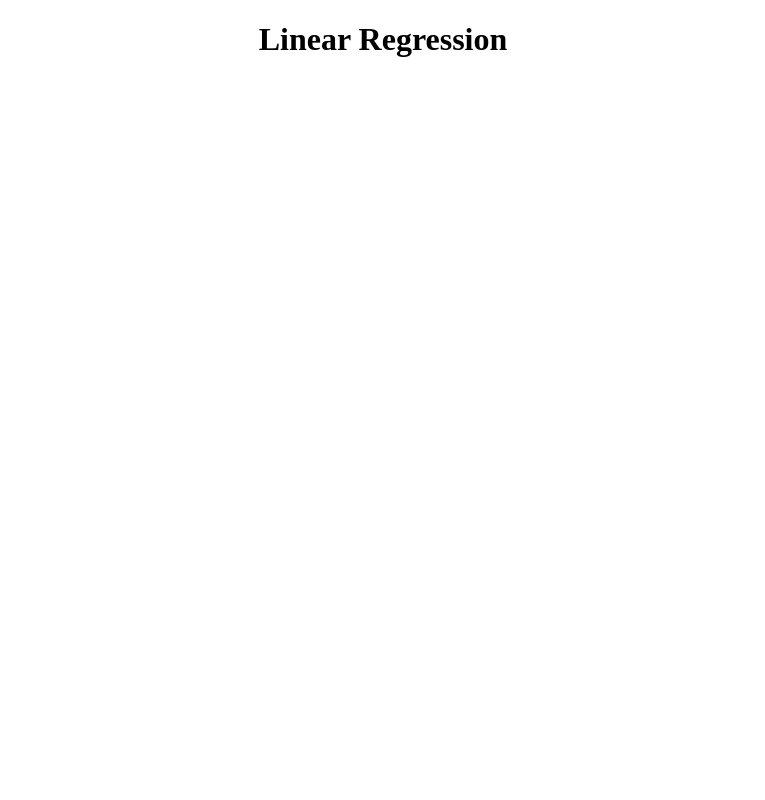
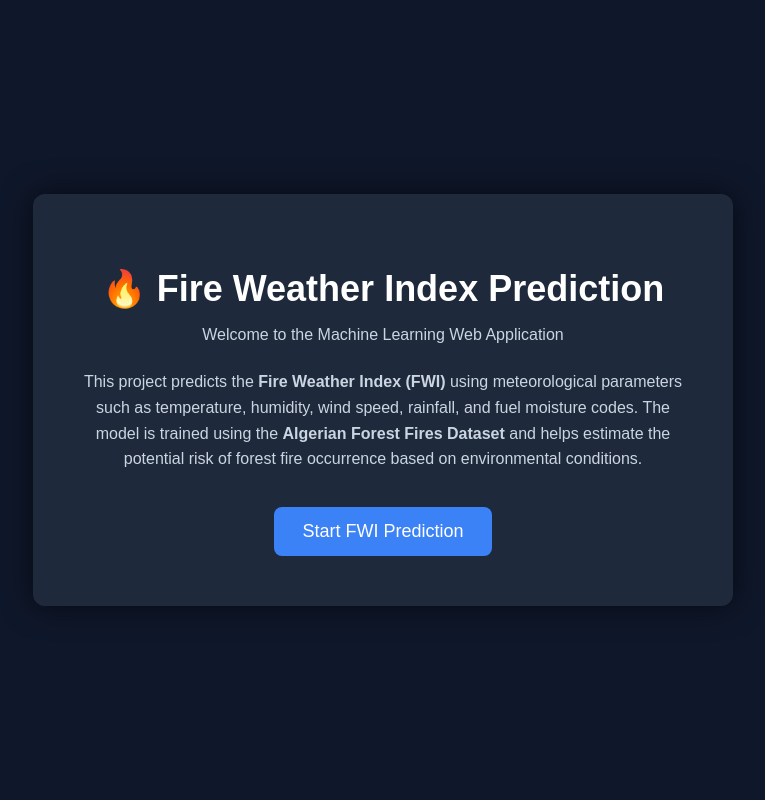
Before and after one commit to Shibam008/forestfireprediction, a Flask app: page / in a window 1280 px wide. Before the commit the part shown is almost empty. Shown: the whole page, without its empty margins (257-1022 px from the left). Run offline with Flask 3, Linux system fonts and the light colour scheme; parts of the project's set-up code (start-up, migrations or seed data) failed here and were passed over.

Commit message:
UI updated

```diff
--- a/templates/index.html
+++ b/templates/index.html
@@ -1,11 +1,92 @@
 <!DOCTYPE html>
+
 <html lang="en">
 <head>
-    <meta charset="UTF-8">
-    <meta name="viewport" content="width=device-width, initial-scale=1.0">
-    <title>Document</title>
+<meta charset="UTF-8">
+<meta name="viewport" content="width=device-width, initial-scale=1.0">
+<title>FWI Prediction Project</title>
+
+<style>
+
+body{
+    margin:0;
+    padding:0;
+    font-family: Arial, Helvetica, sans-serif;
+    background:#0f172a;
+    color:white;
+    height:100vh;
+    display:flex;
+    justify-content:center;
+    align-items:center;
+}
+
+.container{
+    text-align:center;
+    background:#1e293b;
+    padding:50px;
+    border-radius:12px;
+    width:600px;
+    box-shadow:0px 0px 30px rgba(0,0,0,0.6);
+}
+
+h1{
+    margin-bottom:10px;
+    font-size:36px;
+}
+
+.subtitle{
+    color:#cbd5e1;
+    font-size:16px;
+    margin-bottom:25px;
+}
+
+.description{
+    color:#cbd5e1;
+    line-height:1.6;
+    margin-bottom:35px;
+}
+
+.button{
+    display:inline-block;
+    padding:14px 28px;
+    background:#3b82f6;
+    color:white;
+    text-decoration:none;
+    font-size:18px;
+    border-radius:8px;
+    transition:0.3s;
+}
+
+.button:hover{
+    background:#2563eb;
+}
+
+</style>
+
 </head>
+
 <body>
-    <center><h1>Linear Regression</h1></center>
+
+<div class="container">
+
+<h1>🔥 Fire Weather Index Prediction</h1>
+
+<p class="subtitle">
+Welcome to the Machine Learning Web Application
+</p>
+
+<p class="description">
+This project predicts the <b>Fire Weather Index (FWI)</b> using meteorological
+parameters such as temperature, humidity, wind speed, rainfall, and fuel moisture codes.
+The model is trained using the <b>Algerian Forest Fires Dataset</b> and helps estimate
+the potential risk of forest fire occurrence based on environmental conditions.
+</p>
+
+<a href="/predictdata" class="button">
+Start FWI Prediction
+</a>
+
+</div>
+
 </body>
 </html>
```
